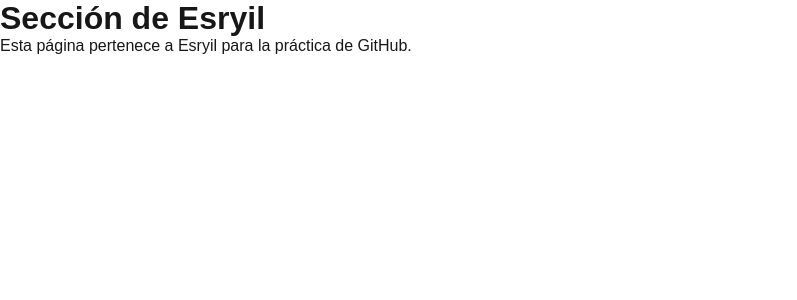
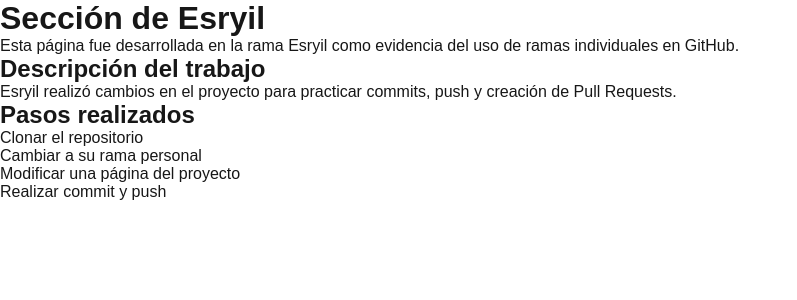
Before and after one commit to UriMtz117/versionamientoo, a Next.js app: page /esryil in a window 1280 px wide. Shown: the top 300 px of the page, without its empty margins (0-797 px from the left). Built offline with nearby package versions, Linux system fonts and the light colour scheme.

Commit message:
Agrega cambios en mi página personal

```diff
--- a/src/app/esryil/page.js
+++ b/src/app/esryil/page.js
@@ -2,7 +2,25 @@
   return (
     <main>
       <h1>Sección de Esryil</h1>
-      <p>Esta página pertenece a Esryil para la práctica de GitHub.</p>
+
+      <p>
+        Esta página fue desarrollada en la rama Esryil como evidencia del uso
+        de ramas individuales en GitHub.
+      </p>
+
+      <h2>Descripción del trabajo</h2>
+      <p>
+        Esryil realizó cambios en el proyecto para practicar commits, push y
+        creación de Pull Requests.
+      </p>
+
+      <h2>Pasos realizados</h2>
+      <ol>
+        <li>Clonar el repositorio</li>
+        <li>Cambiar a su rama personal</li>
+        <li>Modificar una página del proyecto</li>
+        <li>Realizar commit y push</li>
+      </ol>
     </main>
   );
 }
```
